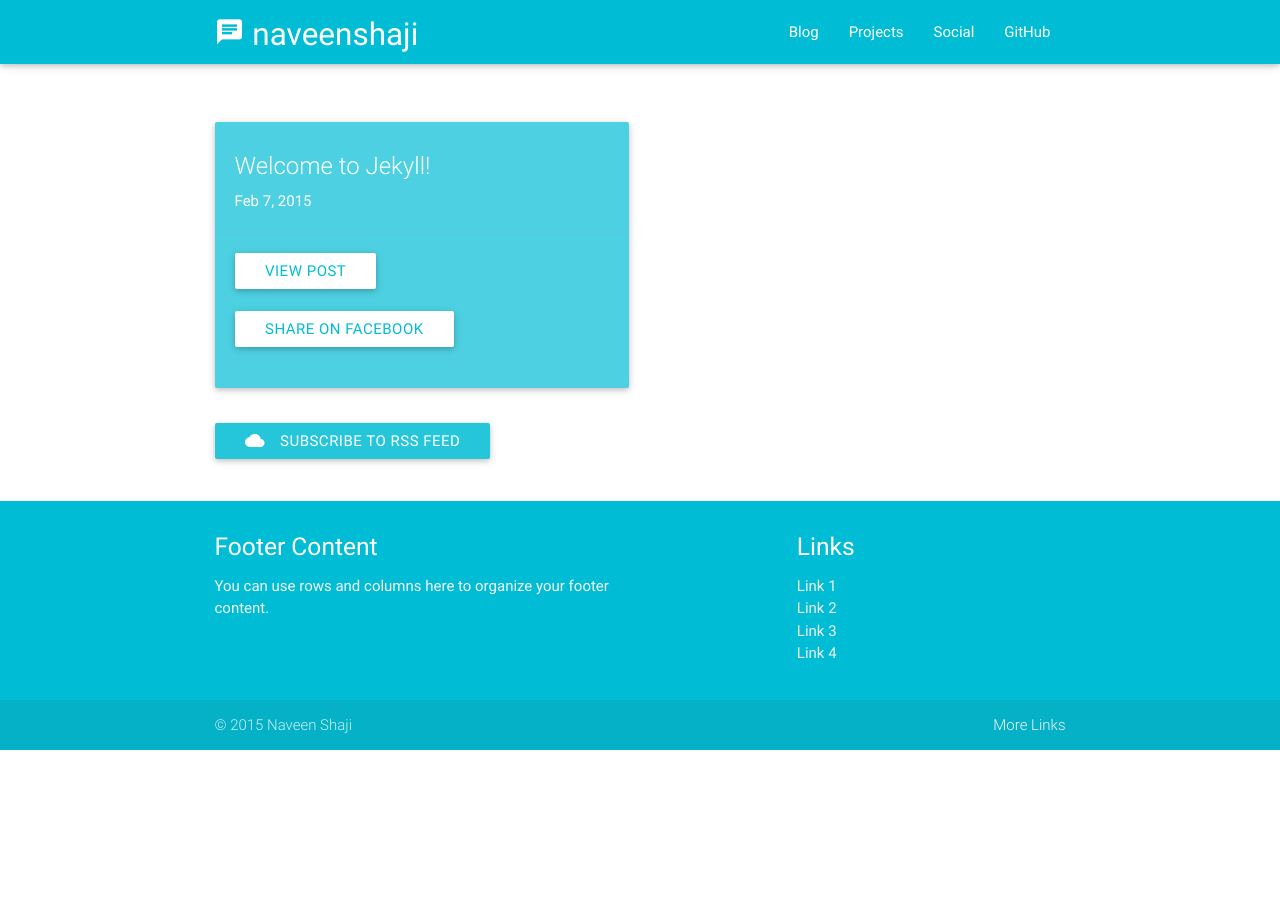
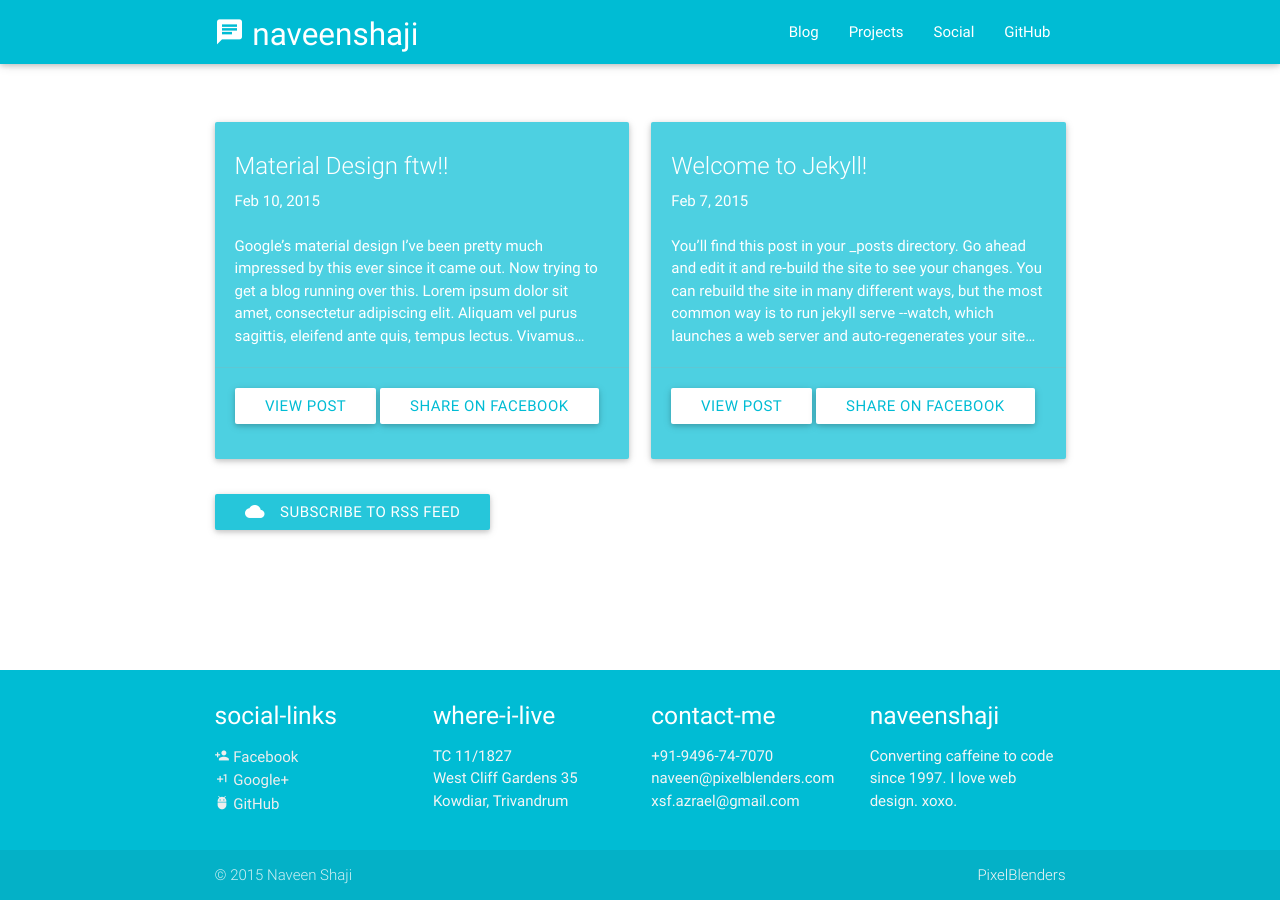
Before and after one commit to jhokamp/jhokamp.github.io, a Jekyll site: the page built from index.html, in a window 1280 px wide. Built offline with Jekyll 4.4.1, drawn with Linux system fonts in a browser that asks for light colours.

Commit message:
Finished up basic layout. Added...
Added a new blog post. Added clamp after 5 lines on cards. Fixed footer.
Made into sticky footer. Added content. Now need to change scrollbars to
something appealing yet light.

```diff
--- a/_config.yml
+++ b/_config.yml
@@ -5,7 +5,7 @@ description: > # this means to ignore newlines until "baseurl:"
   Hello, I'm Naveen, a freelance front-end developer
   and UI designer. Check out my projects on GitHub
 baseurl: "" # the subpath of your site, e.g. /blog/
-url: "http://yourdomain.com" # the base hostname & protocol for your site
+url: "http://naveenshaji.github.io" # the base hostname & protocol for your site
 twitter_username: navvenshady
 github_username:  naveenshaji
 
--- a/_includes/footer.html
+++ b/_includes/footer.html
@@ -1,29 +1,42 @@
 <footer class="page-footer cyan">
     <div class="container">
         <div class="row">
-            <div class="col l6 s12">
-                <h5 class="white-text">Footer Content</h5>
-                <p class="grey-text text-lighten-4">You can use rows and columns here to organize your footer content.</p>
-            </div>
-            <div class="col l4 offset-l2 s12">
-                <h5 class="white-text">Links</h5>
+
+            <div class="col l3 s6">
+                <h5 class="white-text">social-links</h5>
                 <ul>
-                    <li><a class="grey-text text-lighten-3" href="#!">Link 1</a>
+                    <li><a class="grey-text text-lighten-3" href="http://facebook.com/xSF.AzraeL/" target="_blank"><i class="mdi-social-person-add"></i> Facebook</a>
                     </li>
-                    <li><a class="grey-text text-lighten-3" href="#!">Link 2</a>
+                    <li><a class="grey-text text-lighten-3" href="https://plus.google.com/u/0/114363400342894379257/posts" target="_blank"><i class="mdi-social-plus-one"></i> Google+</a>
                     </li>
-                    <li><a class="grey-text text-lighten-3" href="#!">Link 3</a>
-                    </li>
-                    <li><a class="grey-text text-lighten-3" href="#!">Link 4</a>
+                    <li><a class="grey-text text-lighten-3" href="http://github.com/naveenshaji/" target="_blank"><i class="mdi-notification-adb"></i> GitHub</a>
                     </li>
                     <ul>
             </div>
+
+            <div class="col l3 s6">
+            <h5 class="white-text">where-i-live</h5>
+            <p class="grey-text text-lighten-4">TC 11/1827<br>West Cliff Gardens 35<br>Kowdiar, Trivandrum</p>
+            </div>
+
+            <div class="col l3 s6">
+                <h5 class="white-text">contact-me</h5>
+                <p class="grey-text text-lighten-4">+91-9496-74-7070<br>naveen@pixelblenders.com<br>xsf.azrael@gmail.com</p>
+            </div>
+
+
+            <div class="col l3 s6">
+                <h5 class="white-text">naveenshaji</h5>
+                <p class="grey-text text-lighten-4">Converting caffeine to code since 1997. I love web design. xoxo.</p>
+            </div>
+
+
         </div>
     </div>
     <div class="footer-copyright">
         <div class="container">
             © 2015 Naveen Shaji
-            <a class="grey-text text-lighten-4 right" href="#!">More Links</a>
+            <a class="grey-text text-lighten-4 right" href="http://pixelblenders.com/" target="_blank">PixelBlenders</a>
         </div>
     </div>
 </footer>
--- a/_includes/header.html
+++ b/_includes/header.html
@@ -2,15 +2,15 @@
     <div class="navbar-fixed">
         <nav class="cyan">
             <div class="nav-wrapper container">
-                <a href="#" class="brand-logo"><i class="mdi-communication-chat"></i> naveenshaji</a>
+                <a href="/" class="brand-logo"><i class="mdi-communication-chat"></i> naveenshaji</a>
                 <ul id="nav-mobile" class="right side-nav">
-                    <li><a href="sass.html">Blog</a>
+                    <li><a href="/" target="_blank">Blog</a>
                     </li>
-                    <li><a href="components.html">Projects</a>
+                    <li><a href="#" target="_blank">Projects</a>
                     </li>
-                    <li><a href="javascript.html">Social</a>
+                    <li><a href="#" target="_blank">Social</a>
                     </li>
-                    <li><a href="javascript.html">GitHub</a>
+                    <li><a href="http://github.com/naveenshaji/" target="_blank">GitHub</a>
                     </li>
                 </ul>
                 <a class="button-collapse" href="#" data-activates="nav-mobile"><i class="mdi-navigation-menu"></i></a>
--- /dev/null
+++ b/_posts/2015-02-10-material-design.markdown
@@ -0,0 +1,14 @@
+---
+layout: post
+title:  "Material Design ftw!!"
+date:   2015-02-10 23:25:49
+categories: jekyll update
+---
+### Google's material design
+
+I've been pretty much impressed by this ever since it came out. Now trying to get a blog running over this.
+Lorem ipsum dolor sit amet, consectetur adipiscing elit. Aliquam vel purus sagittis, eleifend ante quis, tempus lectus. Vivamus maximus nibh lectus, sed gravida sapien imperdiet in. Curabitur non purus rutrum, iaculis mauris ac, placerat turpis. Donec vel semper enim, ut ultrices sem. Fusce rutrum, justo id porta malesuada, purus erat gravida metus, sit amet viverra turpis lacus nec mi. Aliquam et mi vel ipsum mollis aliquam eu eget augue. Morbi congue eros id nisl sagittis accumsan. Nam nec odio dolor.
+
+Integer accumsan, turpis a egestas malesuada, lorem ex blandit nulla, in condimentum lectus quam et dolor. Ut dapibus, sem et efficitur efficitur, urna turpis dictum tellus, non lacinia leo sem sit amet leo. Phasellus tortor dui, consectetur sed felis in, dapibus tincidunt nisi. Nam faucibus, dolor nec ultricies euismod, risus magna condimentum elit, et dictum lorem nunc eu orci. Mauris efficitur sollicitudin mi, nec condimentum nunc euismod vel. Integer ac dictum elit. Vivamus in dui ac arcu laoreet dictum.
+
+Curabitur congue aliquet nulla, ac hendrerit leo dictum in. Cras at tristique quam. Praesent euismod nec dui eu vulputate. Quisque sit amet gravida elit. Suspendisse euismod urna ut efficitur facilisis. Lorem ipsum dolor sit amet, consectetur adipiscing elit. Praesent fringilla, ipsum tempor ullamcorper pellentesque, purus tellus convallis ex, quis viverra arcu metus at est. Aliquam erat volutpat. Suspendisse dictum, nunc in dictum ultrices, sapien arcu venenatis tortor, eget dictum nulla sem quis nibh. Nunc id malesuada odio. Sed in dolor accumsan, vehicula neque ut, pretium est. Cras feugiat nunc et neque sagittis, in aliquam velit mattis. Nulla in massa mi. In eget efficitur neque, sit amet porttitor diam. Integer sed posuere sapien.
--- a/css/main.css
+++ b/css/main.css
@@ -1 +1,13 @@
-body {}
+body {
+    margin: 0;
+    padding: 0;
+}
+footer {
+     width: 100%;
+}
+.clamp-module {
+    overflow: hidden;
+  display: -webkit-box;
+  -webkit-line-clamp: 5;
+  -webkit-box-orient: vertical;
+}
--- a/index.html
+++ b/index.html
@@ -9,11 +9,12 @@ layout: default
           <div class="card cyan lighten-2">
             <div class="card-content white-text">
               <span class="card-title">{{ post.title }}</span>
-              <p>{{ post.date | date: "%b %-d, %Y" }}</p>
+              <p>{{ post.date | date: "%b %-d, %Y" }}</p><br/>
+              <x class="clamp-module">{{ post.content | strip_html | truncatewords: 100}}</x>
             </div>
             <div class="card-action">
-              <a class="white cyan-text lighten-1 waves-effect waves-cyan waves-light btn" href="{{ post.url | prepend: site.baseurl }}">View Post</a>
-              <a class="white cyan-text lighten-1 waves-effect waves-cyan waves-light btn" href='#'>Share on Facebook</a>
+              <button class="white cyan-text lighten-5 waves-effect waves-cyan waves-light btn" onclick="window.location.href='{{ post.url | prepend: site.baseurl }}'">View Post</button>
+              <button class="white cyan-text lighten-5 waves-effect waves-cyan waves-light btn" href='#'>Share on Facebook</button>
             </div>
           </div>
         </div>
--- a/js/main.js
+++ b/js/main.js
@@ -1,3 +1,13 @@
 $(function () {
     $(".button-collapse").sideNav();
 })
+$(document).ready(function() {
+$(window).resize(function(){
+  var bodyHeight = $("body").height();
+  var vwptHeight = $(window).height();
+  if (vwptHeight > bodyHeight) {
+    $("footer").css("position","absolute").css("bottom",0);
+  }
+});
+    $(window).resize();
+});
```
